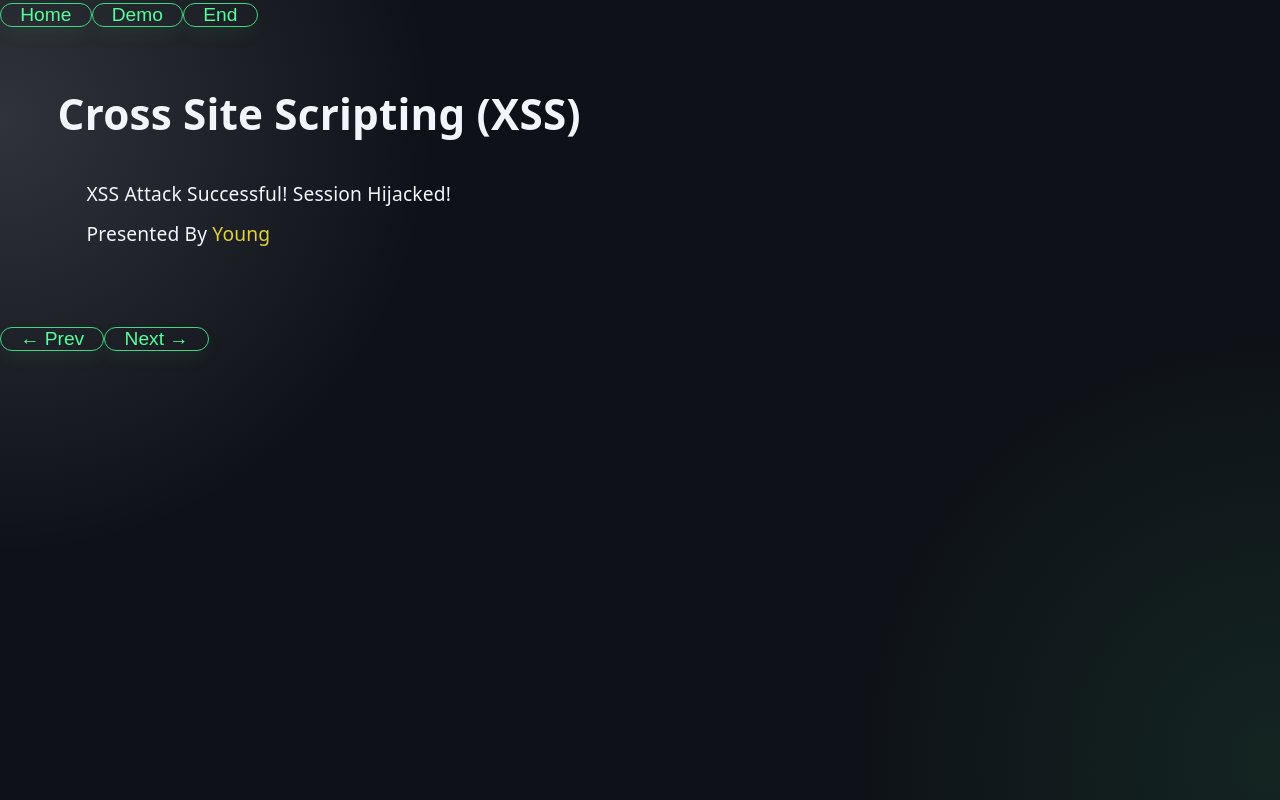
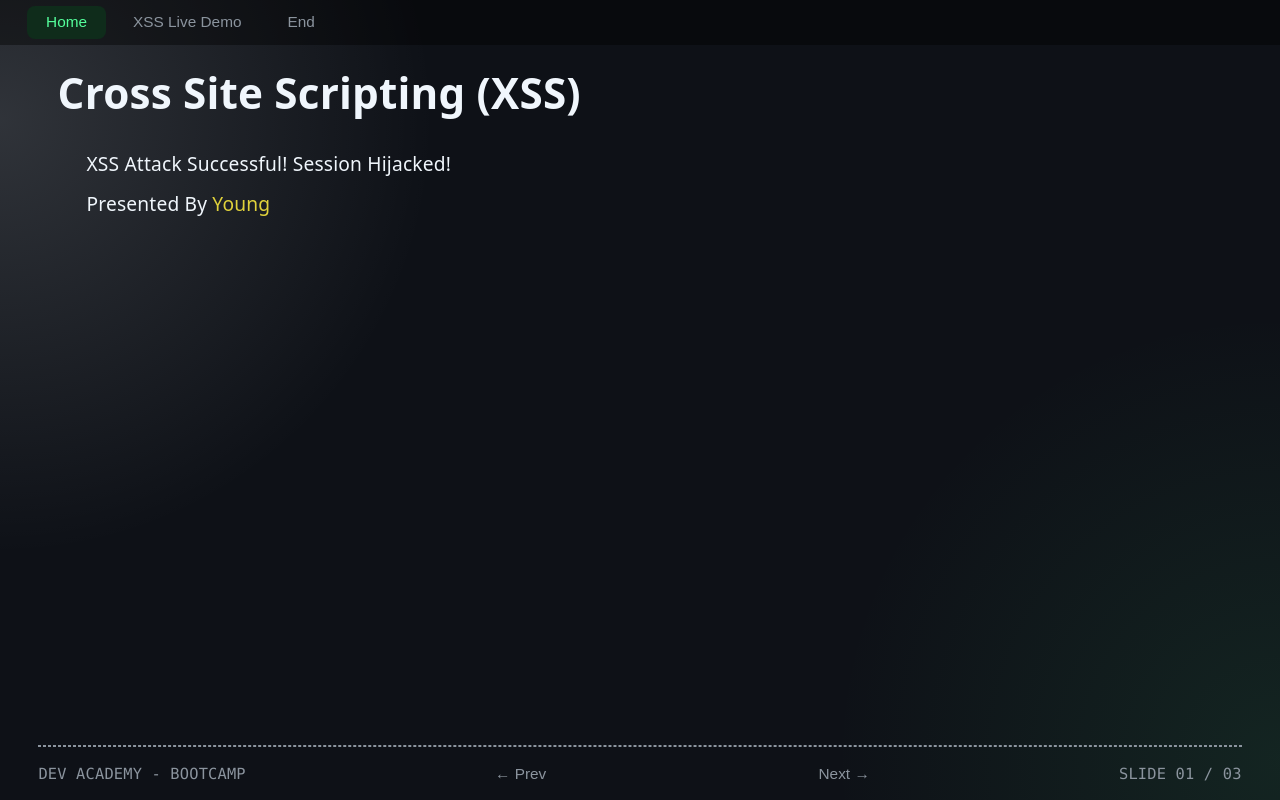
Before and after one commit to youngryou/xss-live-demo, a React (Vite) app: page / in a window 1280 px wide. Built offline with nearby package versions, Linux system fonts and the light colour scheme.

Commit message:
style: modify styles - page layout, nav, footer, and etc.

```diff
--- a/src/App.jsx
+++ b/src/App.jsx
@@ -41,30 +41,48 @@ function App() {
   }
 
   return (
-    <div>
+    <div className="page">
       {/* Navigation */}
       <nav>
         {slideData.map((slide, index) => (
-          <button key={index} onClick={() => setCurrentSlide(index)}>
+          <button
+            key={index}
+            onClick={() => setCurrentSlide(index)}
+            data-active={currentSlide === index}
+            className="nav-button"
+          >
             {slide.tabName}
           </button>
         ))}
       </nav>
 
       {/* Slide Area */}
-      <div>{renderSlide()}</div>
+      <div className="slide-body">{renderSlide()}</div>
 
       {/* Footer */}
-      <div>
-        <button onClick={prevSlide} disabled={currentSlide === 0}>
+      <div className="divider" />
+      <div className="footer">
+        <p>DEV ACADEMY - BOOTCAMP</p>
+
+        <button
+          onClick={prevSlide}
+          disabled={currentSlide === 0}
+          className="nav-button"
+        >
           ← Prev
         </button>
+
         <button
           onClick={nextSlide}
           disabled={currentSlide === slideData.length - 1}
+          className="nav-button"
         >
           Next →
         </button>
+
+        <p>
+          SLIDE 0{currentSlide + 1} / 0{slideData.length}
+        </p>
       </div>
     </div>
   )
--- a/src/components/XssDemo.jsx
+++ b/src/components/XssDemo.jsx
@@ -51,15 +51,15 @@ function XssDemo() {
 
   return (
     <div className="slide">
-      <h1>
+      <h2>
         <span className="--red">XSS</span> Live{' '}
         <span className="--blue">Demo</span>
-      </h1>
+      </h2>
 
       <div className="contents">
-        <h2 className="text--center">
+        <h3 className="text--center">
           Vulnerable <span className="--green">Free Board</span>
-        </h2>
+        </h3>
         <p className="hint text--center">
           <span className="--red">※ Warning:</span> This component renders raw
           input directly, making it highly vulnerable to XSS.
--- a/src/data/slideData.js
+++ b/src/data/slideData.js
@@ -1,6 +1,6 @@
 // Slide Data for Tab
 export const slideData = [
   { tabName: 'Home', slideId: 'HOME' },
-  { tabName: 'Demo', slideId: 'DEMO' },
+  { tabName: 'XSS Live Demo', slideId: 'DEMO' },
   { tabName: 'End', slideId: 'END' },
 ]
--- a/src/index.css
+++ b/src/index.css
@@ -41,6 +41,8 @@
 
 body {
   margin: 0;
+  padding: 0;
+  overflow: hidden;
 }
 
 h1,
@@ -55,8 +57,21 @@ h1 {
   font-size: 2.2rem;
 }
 
+h2 {
+  font-size: 1.8rem;
+}
+
 h3 {
-  font-size: 1.2rem;
+  font-size: 1.4rem;
+}
+
+h4 {
+  font-size: 1.1rem;
+}
+
+nav {
+  background: rgba(0, 0, 0, 0.4);
+  padding: 0.3rem 1.2rem;
 }
 
 form {
@@ -105,11 +120,33 @@ textarea:focus {
 }
 
 /* Layout */
+.page {
+  display: flex;
+  flex-direction: column;
+  height: 100vh;
+  box-sizing: border-box;
+}
+
+.slide-body {
+  flex-grow: 1;
+  height: 0;
+
+  display: flex;
+  justify-content: center;
+  width: 100%;
+  margin: 0 auto;
+}
+
 .slide {
   display: flex;
   flex-direction: column;
-  gap: 1rem;
-  margin: 3rem;
+  gap: 0.5rem;
+  padding: 1rem 3rem;
+
+  width: 100%;
+  max-height: 100%;
+  overflow-y: auto;
+  scrollbar-width: none;
 }
 
 .contents {
@@ -128,6 +165,17 @@ textarea:focus {
   color: var(--grey);
   background: var(--black--bg);
   padding: 1rem;
+}
+
+.footer {
+  display: flex;
+  justify-content: space-between;
+  align-items: center;
+
+  margin: 0.5rem 2rem;
+  font-family: var(--mono);
+  color: var(--grey);
+  font-size: 0.8rem;
 }
 
 /* Button */
@@ -169,6 +217,30 @@ button:hover {
   box-shadow: 0 12px 24px -4px rgba(224, 210, 59, 0.2);
 }
 
+.nav-button {
+  /* background: rgba(0, 0, 0, 0.5); */
+  color: var(--grey);
+  border-radius: 8px;
+  border: none;
+  box-shadow: none;
+
+  cursor: pointer;
+  padding: 0.4rem 1rem;
+  margin: 0 0.2rem;
+  font-size: 0.8rem;
+  transition: all 0.2s ease-in-out;
+}
+
+.nav-button:hover {
+  box-shadow: none;
+}
+
+.nav-button[data-active='true'] {
+  background: var(--green-bg);
+  color: var(--green-h);
+  /* transform: translateY(-2px); */
+}
+
 /* Component */
 .badge--green {
   background: var(--green-bg);
@@ -183,6 +255,11 @@ button:hover {
 .box-title {
   color: var(--white);
   margin-bottom: 1rem;
+}
+
+.divider {
+  border: var(--grey) dashed 1px;
+  margin: 0 2rem;
 }
 
 .text--inline {
@@ -213,116 +290,3 @@ button:hover {
   font-size: 0.8rem;
   font-style: italic;
 }
-
-/*
-:root {
-  --text: #6b6375;
-  --text-h: #08060d;
-  --bg: #fff;
-  --border: #e5e4e7;
-  --code-bg: #f4f3ec;
-  --accent: #aa3bff;
-  --accent-bg: rgba(170, 59, 255, 0.1);
-  --accent-border: rgba(170, 59, 255, 0.5);
-  --social-bg: rgba(244, 243, 236, 0.5);
-  --shadow:
-    rgba(0, 0, 0, 0.1) 0 10px 15px -3px, rgba(0, 0, 0, 0.05) 0 4px 6px -2px;
-
-  --sans: system-ui, 'Segoe UI', Roboto, sans-serif;
-  --heading: system-ui, 'Segoe UI', Roboto, sans-serif;
-  --mono: ui-monospace, Consolas, monospace;
-
-  font: 18px/145% var(--sans);
-  letter-spacing: 0.18px;
-  color-scheme: light dark;
-  color: var(--text);
-  background: var(--bg);
-  font-synthesis: none;
-  text-rendering: optimizeLegibility;
-  -webkit-font-smoothing: antialiased;
-  -moz-osx-font-smoothing: grayscale;
-
-  @media (max-width: 1024px) {
-    font-size: 16px;
-  }
-}
-
-@media (prefers-color-scheme: dark) {
-  :root {
-    --text: #9ca3af;
-    --text-h: #f3f4f6;
-    --bg: #0e1117;
-    --border: #2e303a;
-    --code-bg: #1f2028;
-    --accent: #c084fc;
-    --accent-bg: rgba(192, 132, 252, 0.15);
-    --accent-border: rgba(192, 132, 252, 0.5);
-    --social-bg: rgba(47, 48, 58, 0.5);
-    --shadow:
-      rgba(0, 0, 0, 0.4) 0 10px 15px -3px, rgba(0, 0, 0, 0.25) 0 4px 6px -2px;
-  }
-
-  #social .button-icon {
-    filter: invert(1) brightness(2);
-  }
-}
-
-body {
-  margin: 0;
-}
-
-#root {
-  width: 1126px;
-  max-width: 100%;
-  margin: 0 auto;
-  text-align: center;
-  border-inline: 1px solid var(--border);
-  min-height: 100svh;
-  display: flex;
-  flex-direction: column;
-  box-sizing: border-box;
-}
-
-h1,
-h2 {
-  font-family: var(--heading);
-  font-weight: 500;
-  color: var(--text-h);
-}
-
-h1 {
-  font-size: 56px;
-  letter-spacing: -1.68px;
-  margin: 32px 0;
-  @media (max-width: 1024px) {
-    font-size: 36px;
-    margin: 20px 0;
-  }
-}
-h2 {
-  font-size: 24px;
-  line-height: 118%;
-  letter-spacing: -0.24px;
-  margin: 0 0 8px;
-  @media (max-width: 1024px) {
-    font-size: 20px;
-  }
-}
-p {
-  margin: 0;
-}
-
-code,
-.counter {
-  font-family: var(--mono);
-  display: inline-flex;
-  border-radius: 4px;
-  color: var(--text-h);
-}
-
-code {
-  font-size: 15px;
-  line-height: 135%;
-  padding: 4px 8px;
-  background: var(--code-bg);
-} */
```
